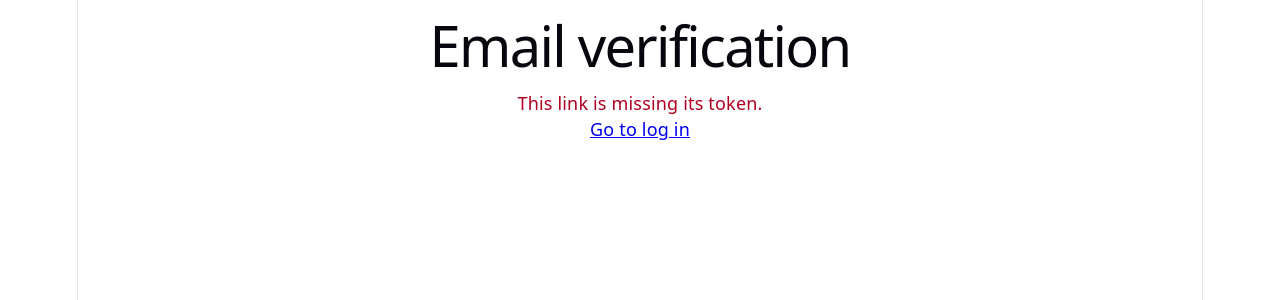
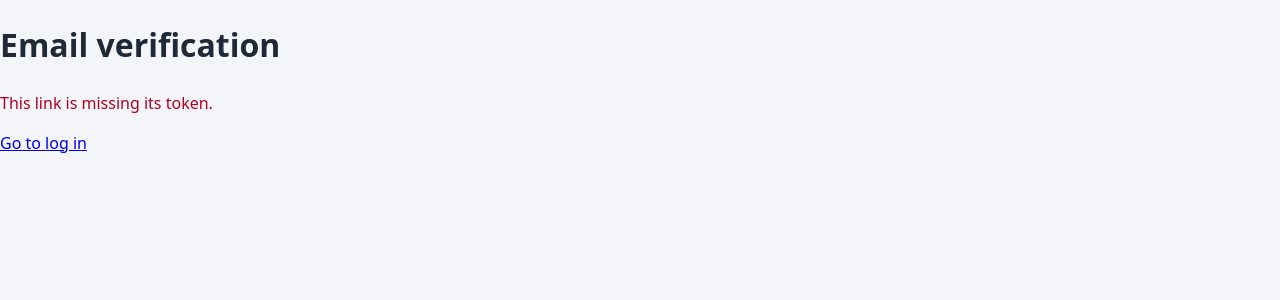
Before and after one commit to amandakoki/ndd-detection-system, a React app in the folder frontend/: page /verify-email in a window 1280 px wide. Shown: the top 300 px of the page. Built offline with nearby package versions, Linux system fonts and the light colour scheme; the HTML template or start-up script is replaced by a standard one.

Commit message:
updating the css in the index file

```diff
--- a/frontend/src/index.css
+++ b/frontend/src/index.css
@@ -1,111 +1,195 @@
 :root {
-  --text: #6b6375;
-  --text-h: #08060d;
-  --bg: #fff;
-  --border: #e5e4e7;
-  --code-bg: #f4f3ec;
-  --accent: #aa3bff;
-  --accent-bg: rgba(170, 59, 255, 0.1);
-  --accent-border: rgba(170, 59, 255, 0.5);
-  --social-bg: rgba(244, 243, 236, 0.5);
-  --shadow:
-    rgba(0, 0, 0, 0.1) 0 10px 15px -3px, rgba(0, 0, 0, 0.05) 0 4px 6px -2px;
+  --bg: #f3f5f9;
+  --card: #ffffff;
+  --text: #1f2937;
+  --muted: #6b7280;
+  --border: #d1d5db;
+  --primary: #4f46e5;
+  --primary-dark: #4338ca;
+  --danger: #b91c1c;
+  --danger-bg: #fef2f2;
+  --success: #166534;
+  --success-bg: #f0fdf4;
+  --radius: 12px;
 
-  --sans: system-ui, 'Segoe UI', Roboto, sans-serif;
-  --heading: system-ui, 'Segoe UI', Roboto, sans-serif;
-  --mono: ui-monospace, Consolas, monospace;
-
-  font: 18px/145% var(--sans);
-  letter-spacing: 0.18px;
-  color-scheme: light dark;
-  color: var(--text);
-  background: var(--bg);
-  font-synthesis: none;
-  text-rendering: optimizeLegibility;
-  -webkit-font-smoothing: antialiased;
-  -moz-osx-font-smoothing: grayscale;
-
-  @media (max-width: 1024px) {
-    font-size: 16px;
-  }
+  font-family: system-ui, -apple-system, "Segoe UI", Roboto, sans-serif;
+  color-scheme: light;
 }
 
-@media (prefers-color-scheme: dark) {
-  :root {
-    --text: #9ca3af;
-    --text-h: #f3f4f6;
-    --bg: #16171d;
-    --border: #2e303a;
-    --code-bg: #1f2028;
-    --accent: #c084fc;
-    --accent-bg: rgba(192, 132, 252, 0.15);
-    --accent-border: rgba(192, 132, 252, 0.5);
-    --social-bg: rgba(47, 48, 58, 0.5);
-    --shadow:
-      rgba(0, 0, 0, 0.4) 0 10px 15px -3px, rgba(0, 0, 0, 0.25) 0 4px 6px -2px;
-  }
-
-  #social .button-icon {
-    filter: invert(1) brightness(2);
-  }
+*,
+*::before,
+*::after {
+  box-sizing: border-box;
 }
 
 body {
   margin: 0;
+  min-height: 100vh;
+  background: var(--bg);
+  color: var(--text);
+  line-height: 1.5;
 }
 
 #root {
-  width: 1126px;
-  max-width: 100%;
-  margin: 0 auto;
-  text-align: center;
-  border-inline: 1px solid var(--border);
-  min-height: 100svh;
-  display: flex;
-  flex-direction: column;
-  box-sizing: border-box;
+  min-height: 100vh;
 }
 
-h1,
-h2 {
-  font-family: var(--heading);
-  font-weight: 500;
-  color: var(--text-h);
+/* ---------- page + card ---------- */
+.auth-page {
+  min-height: 100vh;
+  display: flex;
+  align-items: center;
+  justify-content: center;
+  padding: 24px 16px;
 }
 
-h1 {
-  font-size: 56px;
-  letter-spacing: -1.68px;
-  margin: 32px 0;
-  @media (max-width: 1024px) {
-    font-size: 36px;
-    margin: 20px 0;
-  }
-}
-h2 {
-  font-size: 24px;
-  line-height: 118%;
-  letter-spacing: -0.24px;
-  margin: 0 0 8px;
-  @media (max-width: 1024px) {
-    font-size: 20px;
-  }
-}
-p {
-  margin: 0;
+.auth-card {
+  width: 100%;
+  max-width: 420px;
+  background: var(--card);
+  padding: 32px 28px;
+  border: 1px solid #e5e7eb;
+  border-radius: var(--radius);
+  box-shadow: 0 10px 30px rgba(17, 24, 39, 0.08);
 }
 
-code,
-.counter {
-  font-family: var(--mono);
-  display: inline-flex;
-  border-radius: 4px;
-  color: var(--text-h);
+.auth-card h1 {
+  margin: 0 0 4px;
+  font-size: 1.6rem;
+  text-align: center;
 }
 
-code {
-  font-size: 15px;
-  line-height: 135%;
-  padding: 4px 8px;
-  background: var(--code-bg);
+.subtitle {
+  margin: 0 0 24px;
+  text-align: center;
+  color: var(--muted);
+  font-size: 0.95rem;
 }
+
+/* ---------- form fields ---------- */
+.field {
+  margin-bottom: 16px;
+}
+
+.field label {
+  display: block;
+  margin-bottom: 6px;
+  font-weight: 600;
+  font-size: 0.9rem;
+}
+
+.field input,
+.field select {
+  width: 100%;
+  padding: 10px 12px;
+  font: inherit;
+  color: var(--text);
+  background: #fff;
+  border: 1px solid var(--border);
+  border-radius: 8px;
+  transition: border-color 0.15s, box-shadow 0.15s;
+}
+
+.field input:focus,
+.field select:focus {
+  outline: none;
+  border-color: var(--primary);
+  box-shadow: 0 0 0 3px rgba(79, 70, 229, 0.2);
+}
+
+.field input[aria-invalid="true"],
+.field select[aria-invalid="true"] {
+  border-color: var(--danger);
+}
+
+.hint {
+  margin: 4px 0 0;
+  color: var(--muted);
+  font-size: 0.8rem;
+}
+
+.field-error {
+  margin: 6px 0 0;
+  color: var(--danger);
+  font-size: 0.85rem;
+}
+
+/* ---------- messages ---------- */
+.alert,
+.success {
+  margin: 0 0 16px;
+  padding: 10px 12px;
+  border-radius: 8px;
+  font-size: 0.9rem;
+}
+
+.alert {
+  background: var(--danger-bg);
+  color: var(--danger);
+  border: 1px solid #fecaca;
+}
+
+.success {
+  background: var(--success-bg);
+  color: var(--success);
+  border: 1px solid #bbf7d0;
+}
+
+/* ---------- buttons + links ---------- */
+.btn {
+  display: block;
+  width: 100%;
+  padding: 11px 16px;
+  font: inherit;
+  font-weight: 600;
+  text-align: center;
+  text-decoration: none;
+  color: #fff;
+  background: var(--primary);
+  border: 0;
+  border-radius: 8px;
+  cursor: pointer;
+  transition: background 0.15s;
+}
+
+.btn:hover:not(:disabled) {
+  background: var(--primary-dark);
+}
+
+.btn:disabled {
+  opacity: 0.6;
+  cursor: not-allowed;
+}
+
+.btn:focus-visible {
+  outline: 3px solid rgba(79, 70, 229, 0.4);
+  outline-offset: 2px;
+}
+
+.btn-link {
+  padding: 0;
+  font: inherit;
+  font-weight: 600;
+  color: var(--primary);
+  background: none;
+  border: 0;
+  text-decoration: underline;
+  cursor: pointer;
+}
+
+.auth-footer {
+  margin: 20px 0 0;
+  text-align: center;
+  font-size: 0.9rem;
+  color: var(--muted);
+}
+
+.auth-footer a {
+  color: var(--primary);
+  font-weight: 600;
+  text-decoration: none;
+}
+
+.auth-footer a:hover {
+  text-decoration: underline;
+}
```
